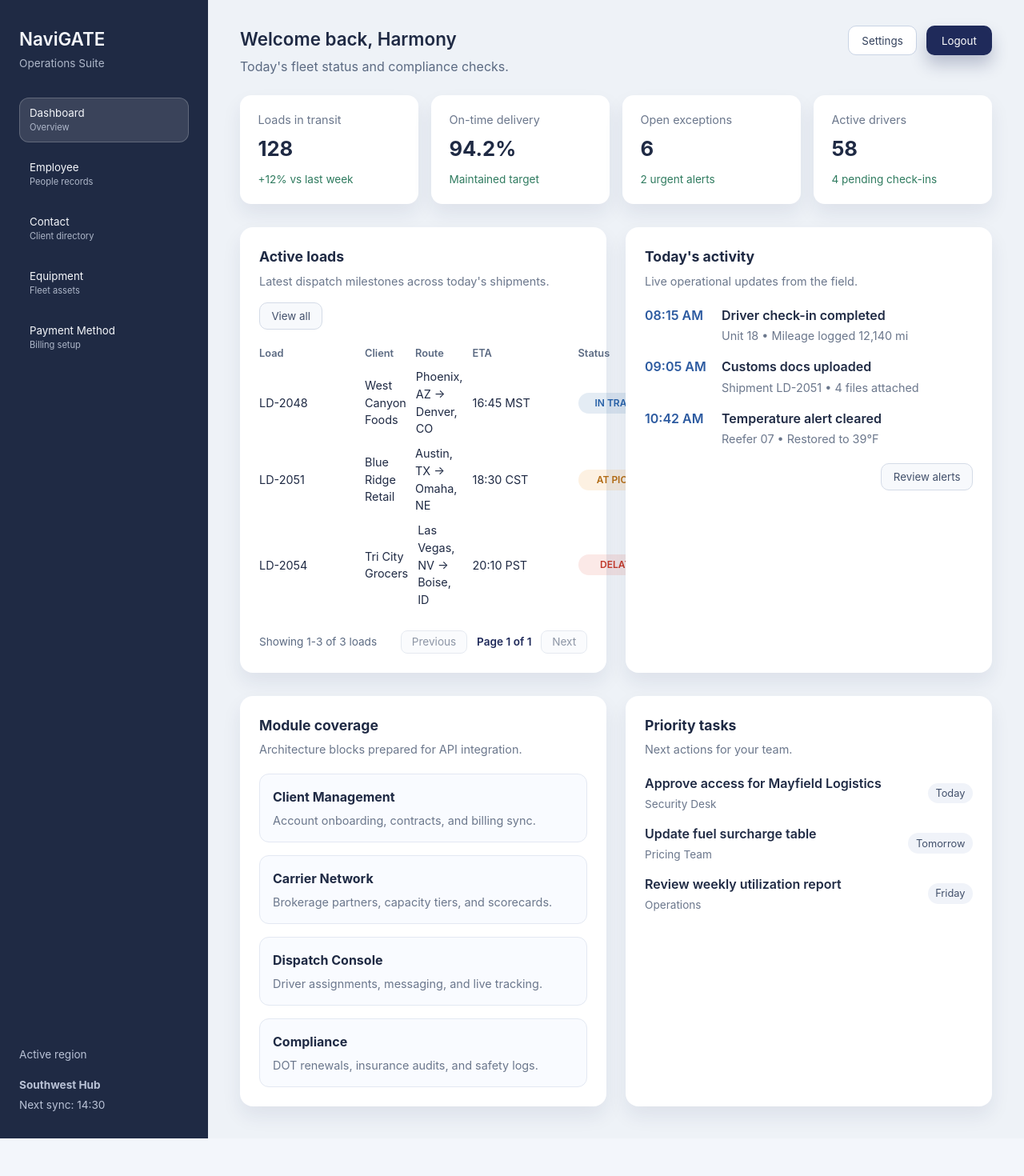
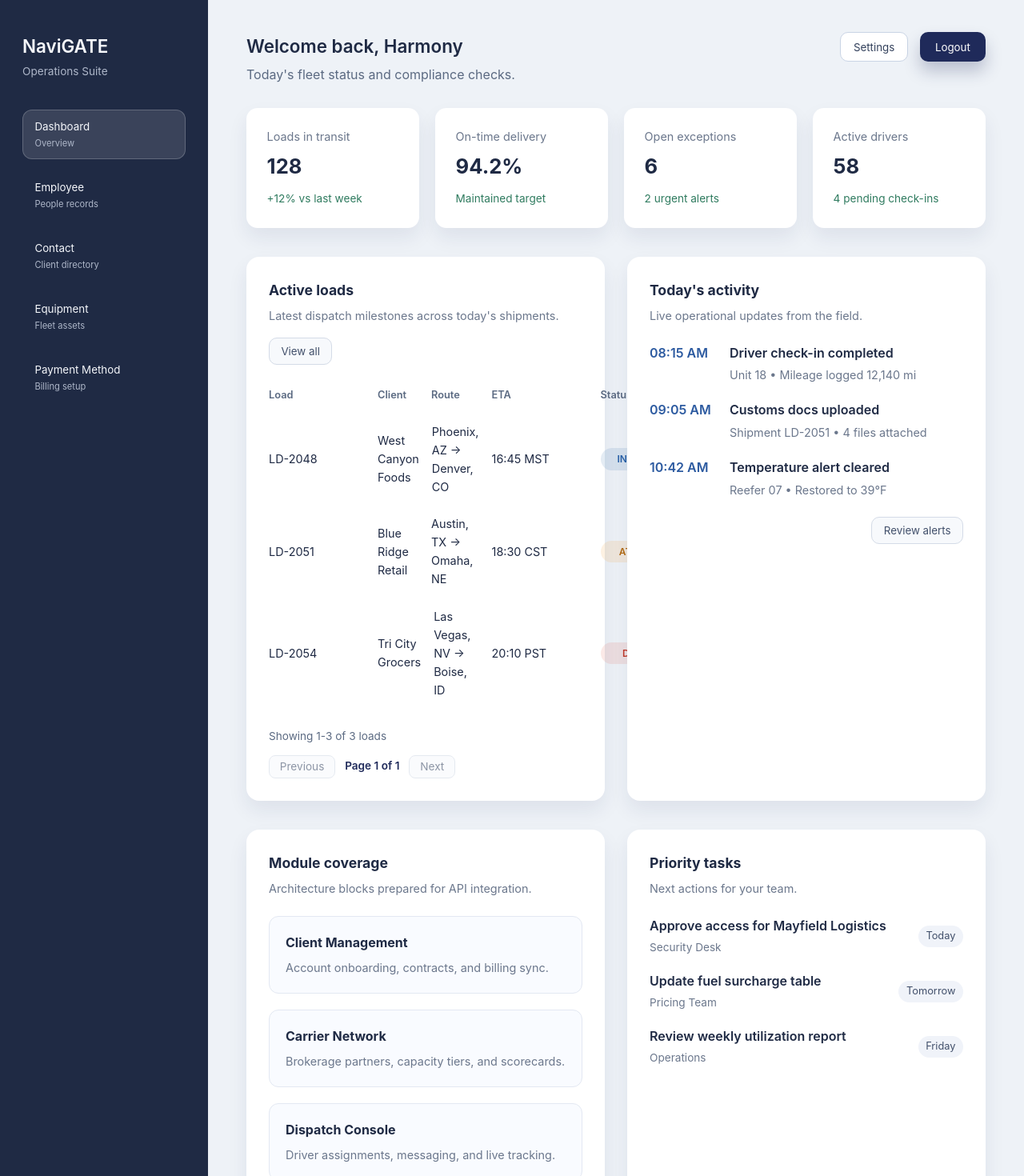
Before and after one commit to aniket28021993/Navigate, a React (Vite) app in the folder Gradient.Navigate/Navigate/navigate.client/: page /dashboard in a window 1280 px wide. Shown: the top 1470 px of the page at 80% size. Before the commit the page ends 1423 px from the top, so only its background shows below. Built offline with nearby package versions, Linux system fonts and the light colour scheme.

Commit message:
Improve UI spacing and interactions

```diff
--- a/Gradient.Navigate/Navigate/navigate.client/src/App.css
+++ b/Gradient.Navigate/Navigate/navigate.client/src/App.css
@@ -14,10 +14,10 @@
   display: flex;
   justify-content: space-between;
   align-items: center;
-  padding: 1.5rem 2.5rem;
+  padding: 2rem 3rem;
   background: #ffffff;
   border-bottom: 1px solid #e0e6f0;
-  gap: 1.5rem;
+  gap: 1.75rem;
   flex-wrap: wrap;
 }
 
@@ -40,7 +40,7 @@
 .preview-shell__tab {
   border: 1px solid #d4dbe7;
   background: #f7f9fc;
-  padding: 0.45rem 0.9rem;
+  padding: 0.55rem 1.1rem;
   border-radius: 999px;
   font-size: 0.9rem;
   cursor: pointer;
@@ -56,11 +56,12 @@
 .preview-shell__content {
   flex: 1;
   min-height: 0;
+  padding: 1.5rem 2.5rem 2.5rem;
 }
 
 .action-feedback {
   margin: 0 2.5rem;
-  padding: 0.75rem 1rem;
+  padding: 0.85rem 1.1rem;
   border-radius: 10px;
   background: #eef3ff;
   color: #2b3b5f;
@@ -70,7 +71,7 @@
 
 .action-feedback--inline {
   margin: 0;
-  padding: 0.6rem 0.85rem;
+  padding: 0.7rem 0.95rem;
   border-radius: 8px;
   background: #edf2fb;
   border-color: #dbe3f4;
@@ -87,7 +88,7 @@
   display: flex;
   align-items: center;
   justify-content: center;
-  padding: 3rem 2.5rem;
+  padding: 3.5rem 3rem;
   background-color: #f7f9fc;
   background-image: url('./assets/login-topography.svg');
   background-size: cover;
@@ -111,15 +112,15 @@
 .auth-card {
   width: min(440px, 100%);
   background: #ffffff;
-  border-radius: 16px;
+  border-radius: 18px;
   box-shadow: 0 20px 40px rgba(37, 51, 74, 0.15);
-  padding: 2.5rem 2.75rem;
+  padding: 2.75rem 3rem;
   border: 1px solid #dfe4ef;
 }
 
 .auth-card__header {
   text-align: center;
-  margin-bottom: 2rem;
+  margin-bottom: 2.25rem;
 }
 
 .auth-card__brand {
@@ -149,7 +150,7 @@
 .auth-card__content {
   display: flex;
   flex-direction: column;
-  gap: 1rem;
+  gap: 1.25rem;
 }
 
 .auth-card__footer {
@@ -159,17 +160,17 @@
 .auth-form {
   display: flex;
   flex-direction: column;
-  gap: 1rem;
+  gap: 1.25rem;
 }
 
 .auth-field {
   display: flex;
   align-items: center;
   border: 1px solid #cad3e3;
-  border-radius: 6px;
-  background: #eef3fb;
-  padding: 0.6rem 0.75rem;
-  gap: 0.5rem;
+  border-radius: 8px;
+  background: #f1f5fb;
+  padding: 0.75rem 0.9rem;
+  gap: 0.65rem;
 }
 
 .auth-field__icon {
@@ -199,7 +200,7 @@
 
 .auth-links {
   display: flex;
-  gap: 0.4rem;
+  gap: 0.6rem;
   font-size: 0.9rem;
   color: #6b778c;
 }
@@ -218,18 +219,28 @@
 
 .auth-button {
   width: 100%;
-  padding: 0.75rem;
+  padding: 0.85rem;
   border: none;
-  border-radius: 6px;
+  border-radius: 8px;
   font-size: 1rem;
   font-weight: 600;
   cursor: pointer;
+  transition: transform 0.2s ease, box-shadow 0.2s ease, opacity 0.2s ease;
 }
 
 .auth-button--primary {
   background: #1f2a5a;
   color: #ffffff;
   box-shadow: 0 12px 20px rgba(31, 42, 90, 0.25);
+}
+
+.auth-button:hover {
+  transform: translateY(-1px);
+  box-shadow: 0 14px 22px rgba(31, 42, 90, 0.2);
+}
+
+.auth-link:hover {
+  text-decoration: underline;
 }
 
 .auth-button--secondary {
@@ -292,10 +303,10 @@
 .app-shell__sidebar {
   background: #1f2a44;
   color: #f5f7fb;
-  padding: 2rem 1.5rem;
-  display: flex;
-  flex-direction: column;
-  gap: 2rem;
+  padding: 2.5rem 1.75rem;
+  display: flex;
+  flex-direction: column;
+  gap: 2.25rem;
 }
 
 .app-shell__logo p {
@@ -312,13 +323,13 @@
 .app-shell__nav {
   display: flex;
   flex-direction: column;
-  gap: 0.75rem;
+  gap: 0.9rem;
 }
 
 .app-shell__nav-section {
   display: flex;
   flex-direction: column;
-  gap: 0.75rem;
+  gap: 0.9rem;
 }
 
 .app-shell__nav-title {
@@ -333,13 +344,13 @@
   text-align: left;
   border: 1px solid transparent;
   border-radius: 12px;
-  padding: 0.65rem 0.75rem;
+  padding: 0.75rem 0.9rem;
   background: transparent;
   color: inherit;
   cursor: pointer;
   display: flex;
   flex-direction: column;
-  gap: 0.2rem;
+  gap: 0.35rem;
 }
 
 .app-shell__nav-item small {
@@ -438,7 +449,7 @@
 }
 
 .app-shell__header {
-  padding: 2rem 2.5rem 1.5rem;
+  padding: 2.5rem 3rem 1.75rem;
   display: flex;
   justify-content: space-between;
   align-items: flex-start;
@@ -458,7 +469,7 @@
 
 .app-shell__header-actions {
   display: flex;
-  gap: 0.75rem;
+  gap: 0.9rem;
   flex-wrap: wrap;
 }
 
@@ -469,6 +480,12 @@
   padding: 0.6rem 1rem;
   border-radius: 10px;
   cursor: pointer;
+  transition: background 0.2s ease, border-color 0.2s ease;
+}
+
+.app-shell__ghost:hover {
+  background: #f4f7fc;
+  border-color: #bfc9dd;
 }
 
 .app-shell__action {
@@ -479,29 +496,35 @@
   border-radius: 10px;
   cursor: pointer;
   box-shadow: 0 12px 20px rgba(31, 42, 90, 0.25);
+  transition: transform 0.2s ease, box-shadow 0.2s ease;
+}
+
+.app-shell__action:hover {
+  transform: translateY(-1px);
+  box-shadow: 0 14px 24px rgba(31, 42, 90, 0.2);
 }
 
 .app-shell__main {
-  padding: 0 2.5rem 2.5rem;
+  padding: 0 3rem 3rem;
   min-width: 0;
 }
 
 .dashboard {
   display: flex;
   flex-direction: column;
-  gap: 1.8rem;
+  gap: 2.25rem;
 }
 
 .dashboard__stats {
   display: grid;
   grid-template-columns: repeat(auto-fit, minmax(200px, 1fr));
-  gap: 1rem;
+  gap: 1.25rem;
 }
 
 .stat-card {
   background: #ffffff;
   border-radius: 14px;
-  padding: 1.25rem 1.4rem;
+  padding: 1.5rem 1.6rem;
   box-shadow: 0 12px 24px rgba(31, 42, 90, 0.08);
 }
 
@@ -524,7 +547,7 @@
 .dashboard__grid {
   display: grid;
   grid-template-columns: repeat(auto-fit, minmax(320px, 1fr));
-  gap: 1.5rem;
+  gap: 1.75rem;
 }
 
 .dashboard__grid--secondary {
@@ -534,11 +557,11 @@
 .data-card {
   background: #ffffff;
   border-radius: 16px;
-  padding: 1.5rem;
+  padding: 1.75rem;
   box-shadow: 0 12px 24px rgba(31, 42, 90, 0.08);
   display: flex;
   flex-direction: column;
-  gap: 1.2rem;
+  gap: 1.4rem;
 }
 
 .data-card__header {
@@ -566,11 +589,17 @@
   padding: 0.5rem 0.9rem;
   border-radius: 10px;
   cursor: pointer;
+  transition: background 0.2s ease, border-color 0.2s ease;
+}
+
+.data-card__action:hover {
+  background: #eef3fb;
+  border-color: #c7d2e6;
 }
 
 .data-table {
   display: grid;
-  gap: 0.6rem;
+  gap: 0.75rem;
 }
 
 .table-pagination {
@@ -613,9 +642,10 @@
 .data-table__row {
   display: grid;
   grid-template-columns: 120px 1.2fr 1.4fr 120px 110px;
-  gap: 0.75rem;
+  gap: 1rem;
   font-size: 0.9rem;
   align-items: center;
+  padding: 0.35rem 0;
 }
 
 .data-table__row--header {
@@ -653,22 +683,22 @@
 .activity-list {
   display: flex;
   flex-direction: column;
-  gap: 1rem;
+  gap: 1.25rem;
 }
 
 .activity-item {
   display: flex;
-  gap: 1rem;
+  gap: 1.25rem;
 }
 
 .management {
   display: flex;
   flex-direction: column;
-  gap: 1.5rem;
+  gap: 1.75rem;
   background: #ffffff;
   border: 1px solid #e0e6f0;
   border-radius: 18px;
-  padding: 2rem;
+  padding: 2.25rem;
   box-shadow: 0 16px 40px rgba(31, 42, 68, 0.08);
 }
 
@@ -676,7 +706,7 @@
   display: flex;
   flex-wrap: wrap;
   justify-content: space-between;
-  gap: 1.5rem;
+  gap: 1.75rem;
 }
 
 .management__header h2 {
@@ -691,7 +721,7 @@
 
 .management__tabs {
   display: flex;
-  gap: 0.5rem;
+  gap: 0.75rem;
   flex-wrap: wrap;
 }
 
@@ -714,13 +744,13 @@
 .management-view {
   display: flex;
   flex-direction: column;
-  gap: 1.5rem;
+  gap: 1.75rem;
 }
 
 .management-view__header {
   display: flex;
   justify-content: space-between;
-  gap: 1.5rem;
+  gap: 1.75rem;
   flex-wrap: wrap;
 }
 
@@ -772,7 +802,7 @@
   display: flex;
   justify-content: space-between;
   align-items: center;
-  padding: 1.25rem 1.25rem 0.5rem;
+  padding: 1.5rem 1.5rem 0.75rem;
   gap: 1rem;
 }
 
@@ -788,6 +818,12 @@
   height: 36px;
   border-radius: 8px;
   cursor: pointer;
+  transition: background 0.2s ease, border-color 0.2s ease;
+}
+
+.management-card__actions button:hover {
+  background: #f4f7fc;
+  border-color: #bfc9dd;
 }
 
 .management-card__search {
@@ -795,7 +831,7 @@
   align-items: center;
   gap: 0.5rem;
   border: 1px solid #d4dbe7;
-  padding: 0.4rem 0.75rem;
+  padding: 0.5rem 0.85rem;
   border-radius: 10px;
   background: #ffffff;
   min-width: 220px;
@@ -810,16 +846,16 @@
 .management-table {
   display: flex;
   flex-direction: column;
-  padding: 0.5rem 1.25rem 1.5rem;
-  gap: 0.65rem;
+  padding: 0.75rem 1.5rem 1.75rem;
+  gap: 0.75rem;
   overflow-x: auto;
 }
 
 .management-table__row {
   display: grid;
   grid-template-columns: repeat(7, minmax(120px, 1fr)) minmax(240px, 1.1fr);
-  gap: 1rem;
-  padding: 0.35rem 0;
+  gap: 1.25rem;
+  padding: 0.5rem 0;
   align-items: center;
   border-bottom: 1px solid #eef1f7;
   font-size: 0.9rem;
@@ -875,14 +911,14 @@
 }
 
 .management-card__footer {
-  padding: 0 1.25rem 1.5rem;
-  display: flex;
-  flex-direction: column;
-  gap: 1rem;
+  padding: 0 1.5rem 1.75rem;
+  display: flex;
+  flex-direction: column;
+  gap: 1.25rem;
 }
 
 .management-card__columns {
-  padding: 0 1.25rem 0.75rem;
+  padding: 0 1.5rem 0.9rem;
 }
 
 .management-card__columns-title {
@@ -927,8 +963,8 @@
 
 .employee-tabs {
   display: flex;
-  gap: 0.5rem;
-  padding: 1rem 1.25rem 0;
+  gap: 0.75rem;
+  padding: 1.25rem 1.5rem 0;
 }
 
 .employee-tabs__tab {
@@ -946,7 +982,7 @@
 }
 
 .employee-details {
-  padding: 1.25rem;
+  padding: 1.5rem;
   border-top: 1px solid #dfe4ef;
 }
 
@@ -1030,8 +1066,8 @@
 
 .payment-tabs {
   display: flex;
-  gap: 0.5rem;
-  padding: 1rem 1.25rem 0;
+  gap: 0.75rem;
+  padding: 1.25rem 1.5rem 0;
 }
 
 .payment-tabs__tab {
@@ -1073,7 +1109,7 @@
 .guest-payment {
   display: flex;
   flex-direction: column;
-  gap: 1.5rem;
+  gap: 1.75rem;
 }
 
 .guest-payment-page {
@@ -1081,21 +1117,21 @@
   background: #f3f6fb;
   display: flex;
   justify-content: center;
-  padding: 3rem 3.5rem;
+  padding: 3.5rem 4rem;
 }
 
 .guest-payment-page__content {
   width: min(1100px, 100%);
   display: flex;
   flex-direction: column;
-  gap: 1.5rem;
+  gap: 1.75rem;
 }
 
 .guest-payment-page__header {
   display: flex;
   align-items: center;
   justify-content: space-between;
-  gap: 1.5rem;
+  gap: 1.75rem;
   flex-wrap: wrap;
 }
 
@@ -1142,10 +1178,10 @@
   background: #f7f9fc;
   border: 1px solid #dfe4ef;
   border-radius: 12px;
-  padding: 1.25rem;
-  display: flex;
-  flex-direction: column;
-  gap: 1rem;
+  padding: 1.5rem;
+  display: flex;
+  flex-direction: column;
+  gap: 1.25rem;
 }
 
 .guest-payment__panel-header h3 {
@@ -1161,7 +1197,7 @@
 .guest-payment__form {
   display: grid;
   grid-template-columns: repeat(auto-fit, minmax(200px, 1fr));
-  gap: 1rem;
+  gap: 1.25rem;
 }
 
 .guest-payment__field {
@@ -1187,7 +1223,7 @@
   grid-column: 1 / -1;
   display: flex;
   align-items: center;
-  gap: 1rem;
+  gap: 1.25rem;
   flex-wrap: wrap;
 }
 
@@ -1229,11 +1265,11 @@
 .module-grid {
   display: grid;
   grid-template-columns: repeat(auto-fit, minmax(200px, 1fr));
-  gap: 1rem;
+  gap: 1.25rem;
 }
 
 .module-card {
-  padding: 1rem;
+  padding: 1.25rem;
   border-radius: 12px;
   border: 1px solid #e3e8f2;
   background: #f9fbff;
@@ -1253,14 +1289,14 @@
 .task-list {
   display: flex;
   flex-direction: column;
-  gap: 0.9rem;
+  gap: 1.1rem;
 }
 
 .task-item {
   display: flex;
   justify-content: space-between;
   align-items: center;
-  gap: 1rem;
+  gap: 1.25rem;
 }
 
 .task-item__title {
--- a/Gradient.Navigate/Navigate/navigate.client/src/index.css
+++ b/Gradient.Navigate/Navigate/navigate.client/src/index.css
@@ -1,6 +1,6 @@
 :root {
   font-family: 'Inter', system-ui, -apple-system, BlinkMacSystemFont, 'Segoe UI', sans-serif;
-  line-height: 1.5;
+  line-height: 1.6;
   font-weight: 400;
   color: #1f2a44;
   background-color: #f3f6fb;
```
